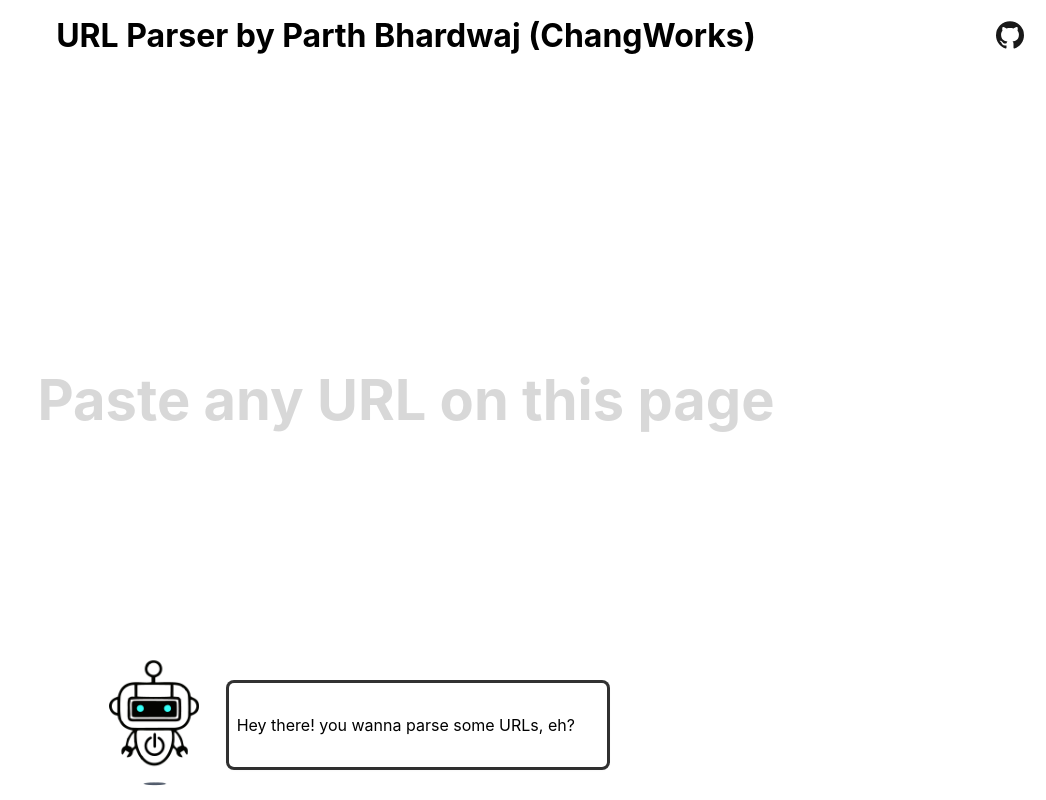
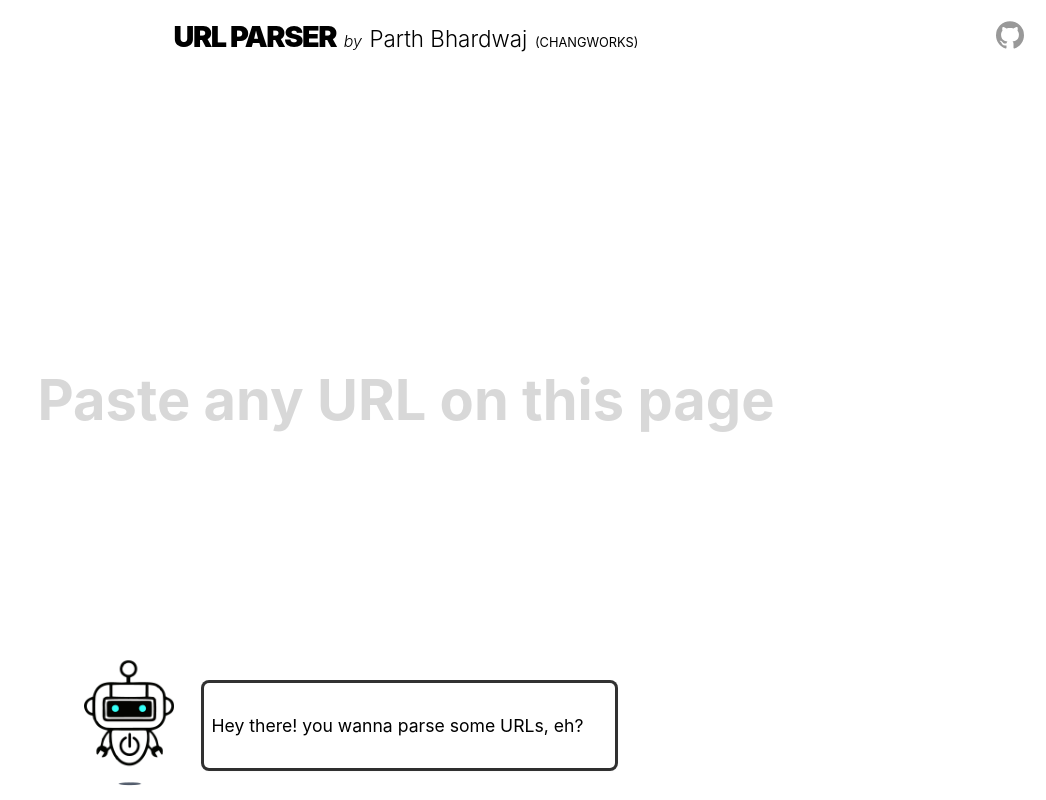
Before and after one commit to RuntimeTerror10/url-parser, a React (Create React App) app: page / in a window 1280 px wide. Shown: the whole page, without its empty margins (234-1280 px from the left). Built offline with nearby package versions, Linux system fonts and the light colour scheme.

Commit message:
style the header

```diff
--- a/src/App.css
+++ b/src/App.css
@@ -135,7 +135,7 @@
   background: #191919;
 } */
 .github-link {
-  color: #191919;
+  color: #999;
   position: absolute;
   top: 0;
   right: 0;
@@ -146,3 +146,23 @@
 .github-link:hover {
   transform: scale(1.7);
 }
+.app-header__product-name {
+  font-size: 0.9em;
+  text-transform: uppercase;
+  letter-spacing: -1.4px;
+  font-weight: 900;
+}
+.app-header__by {
+  font-size: 0.5em;
+  font-style: italic;
+  font-weight: 300;
+}
+.app-header__name {
+  font-weight: 300;
+  font-size: 0.7em;
+}
+.app-header__cw {
+  font-weight: 400;
+  font-size: 0.4em;
+  text-transform: uppercase;
+}
--- a/src/App.js
+++ b/src/App.js
@@ -118,7 +118,12 @@ function App() {
         </svg>
       </a>
       <div className="app-header">
-        <div>URL Parser by Parth Bhardwaj (ChangWorks)</div>
+        <div>
+          <span class="app-header__product-name">URL Parser</span>{" "}
+          <span class="app-header__by">by</span>{" "}
+          <span class="app-header__name">Parth Bhardwaj</span>{" "}
+          <span class="app-header__cw">(ChangWorks)</span>
+        </div>
       </div>
       {url.includes("http") ? (
         <ParsedContainer parsed={parsed} robotParam={handleRobotParam} />
--- a/src/index.css
+++ b/src/index.css
@@ -6,6 +6,7 @@ body {
   -webkit-font-smoothing: antialiased;
   -moz-osx-font-smoothing: grayscale;
   overflow: hidden;
+  font-size: 1.1rem;
 }
 
 code {
```
